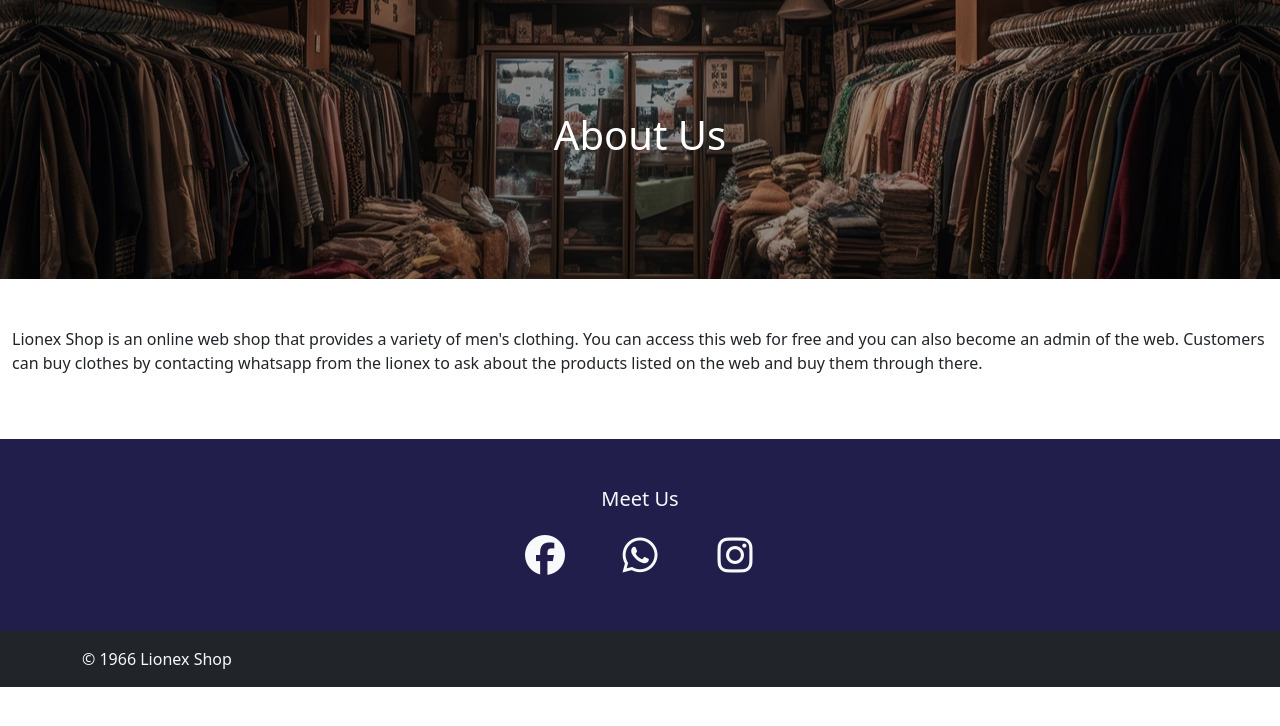
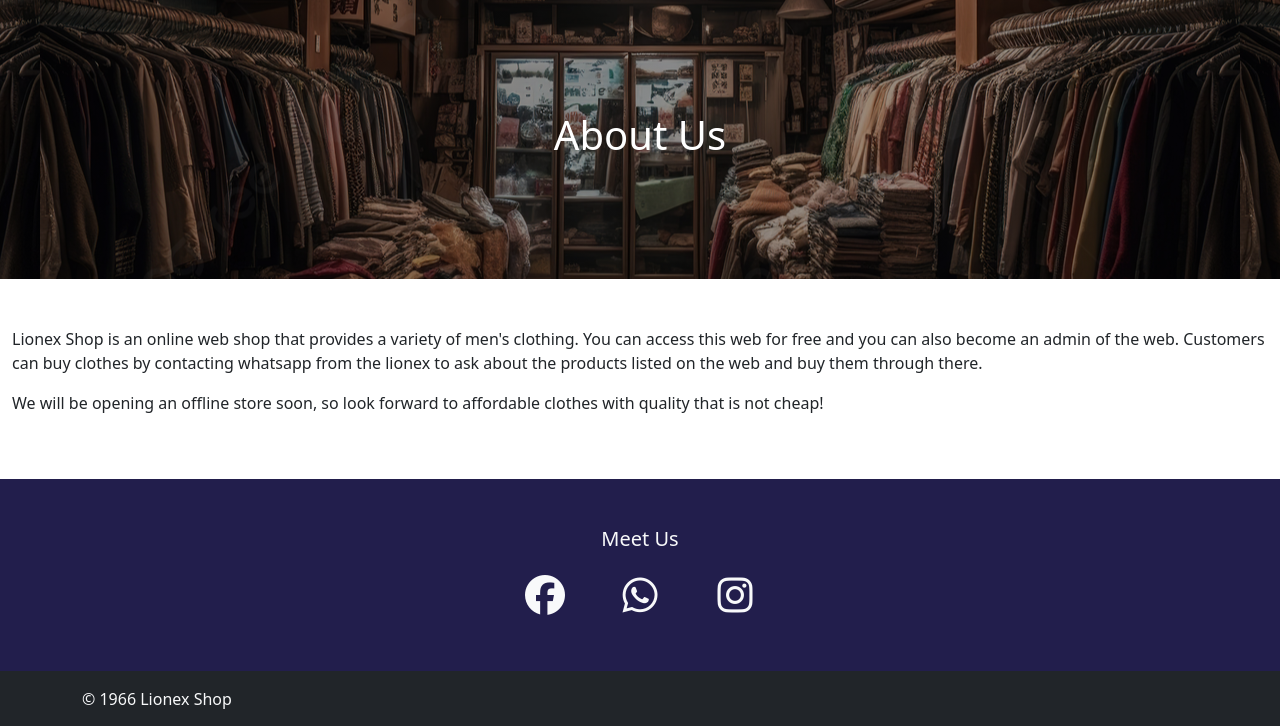
Before and after one commit to aditpmkas/OnlineShop, a PHP site: page /about-us.php in a window 1280 px wide. Shown: the part 57-783 px from the top of the page. Run offline with PHP 8.4, Linux system fonts and the light colour scheme; some libraries are stand-ins or nearby versions.

Commit message:
Update About Us Page Description

```diff
--- a/onlineshop/about-us.php
+++ b/onlineshop/about-us.php
@@ -21,6 +21,7 @@
     <div class="container-fluid py-5 text-container">
         <div class="containe fs-6">
             <p>Lionex Shop is an online web shop that provides a variety of men's clothing. You can access this web for free and you can also become an admin of the web. Customers can buy clothes by contacting whatsapp from the lionex to ask about the products listed on the web and buy them through there.<p>
+            <p>We will be opening an offline store soon, so look forward to affordable clothes with quality that is not cheap!</p>
         </div>
     </div>
 <?php require "footer.php"?>
```
